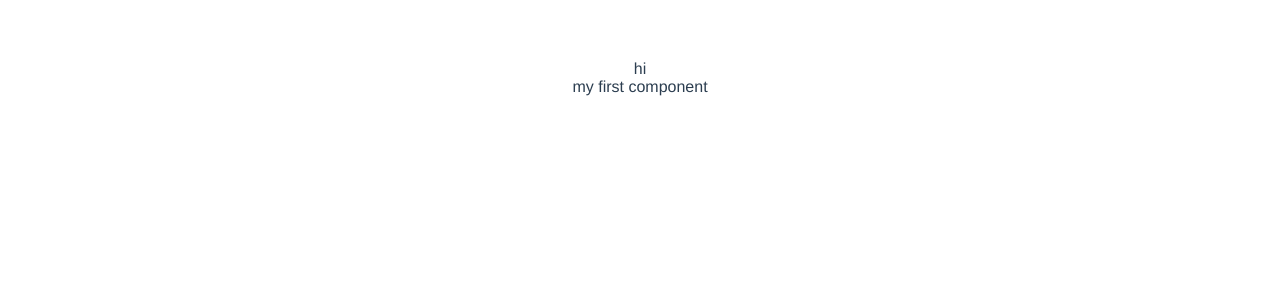
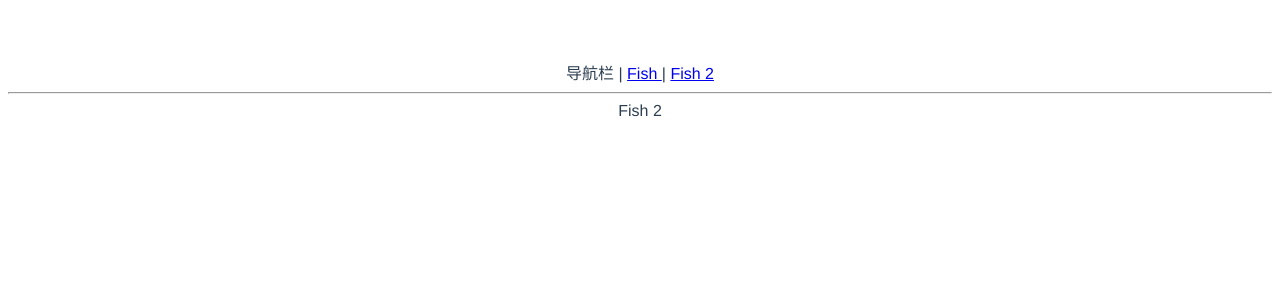
Before and after one commit to fishseven/Fish-UI, a Vue app in the folder fish-ui/: page /#/fish2 in a window 1280 px wide. Shown: the top 300 px of the page. Built offline with nearby package versions, Linux system fonts and the light colour scheme.

Commit message:
init vue-router

```diff
--- a/fish-ui/index.html
+++ b/fish-ui/index.html
@@ -8,6 +8,6 @@
 </head>
 <body>
   <div id="app"></div>
-  <script type="module" src="/src/main.js"></script>
+  <script type="module" src="/src/main.ts"></script>
 </body>
 </html>
--- a/fish-ui/src/App.vue
+++ b/fish-ui/src/App.vue
@@ -1,15 +1,13 @@
 <template>
-<div>hi</div>
-<Fish />
+<div>导航栏 | <router-link to="/">Fish </router-link>| <router-link to="/fish2">Fish 2</router-link>
+</div>
+<hr>
+<router-view />
 </template>
 
 <script>
-import Fish from './components/Fish.vue'
-
 export default {
     name: 'App',
-    components: {
-        Fish
-    }
+
 }
 </script>
--- /dev/null
+++ b/fish-ui/src/components/Fish2.vue
@@ -0,0 +1,5 @@
+<<template>
+<div>
+    Fish 2
+</div>
+</template>
--- a/fish-ui/src/main.js
+++ /dev/null
@@ -1,5 +0,0 @@
-import { createApp } from 'vue'
-import App from './App.vue'
-import './index.css'
-
-createApp(App).mount('#app')
--- /dev/null
+++ b/fish-ui/src/main.ts
@@ -0,0 +1,20 @@
+import { createApp } from 'vue'
+import App from './App.vue'
+import './index.css'
+import {createWebHashHistory,createRouter} from 'vue-router'
+import Fish from './components/Fish.vue'
+import Fish2 from './components/Fish2.vue'
+
+const history = createWebHashHistory()
+const router = createRouter({
+    history: history,
+    routes:[
+        {path:'/',component:Fish},
+        {path:'/fish2',component:Fish2},
+    ]
+})
+
+const app = createApp(App)
+app.use(router)
+app.mount('#app')
+// createApp(App).mount('#app')
--- /dev/null
+++ b/fish-ui/src/shims-vue.d.ts
@@ -0,0 +1,5 @@
+declare module '*.vue' {
+  import { ComponentOptions } from 'vue'
+  const componentOptions: ComponentOptions
+  export default componentOptions
+}
```
Also changed, not shown: fish-ui/package.json (+4 -3 lines), 1 other file (tests, documents, lock files or other folders).
